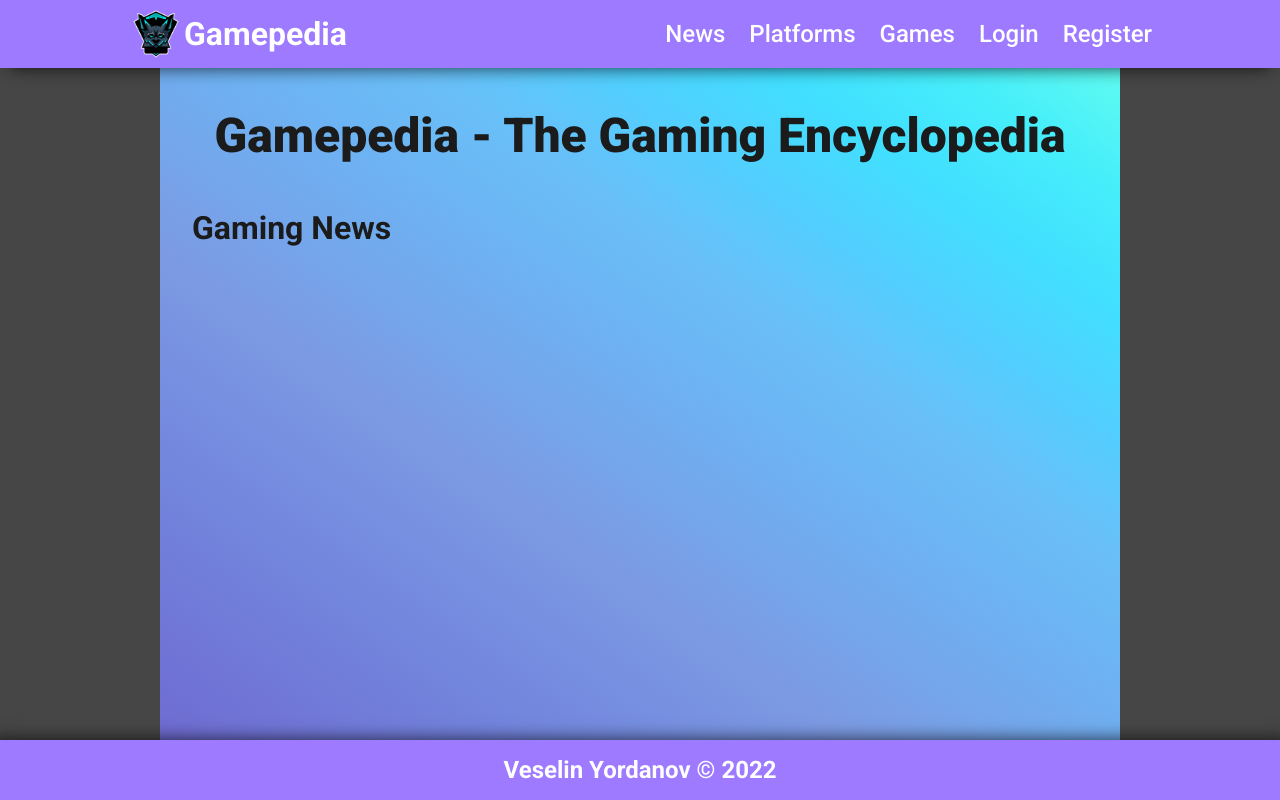
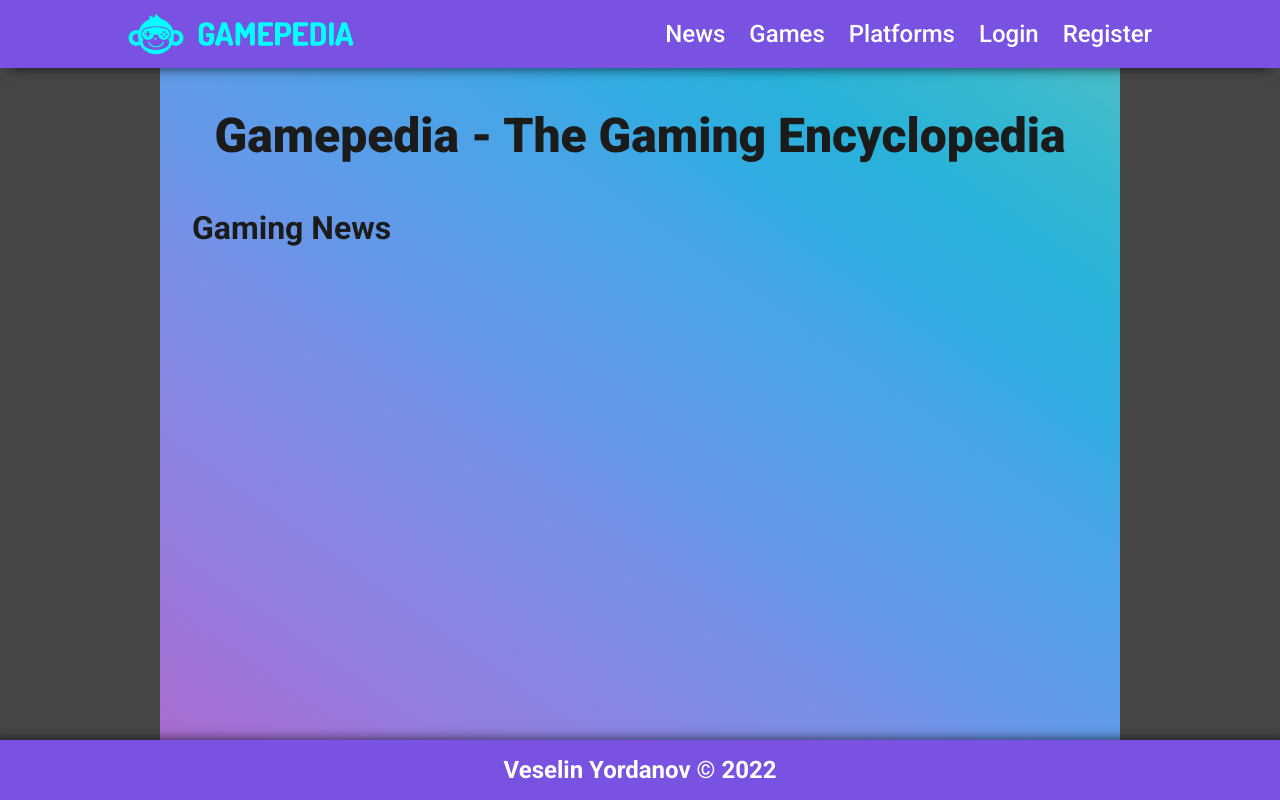
Before and after one commit to Veskata98/Gamepedia-The-Gaming-Encycloepdia, a Node server app: page / in a window 1280 px wide. Run offline with Node 20, Linux system fonts and the light colour scheme; data that the repository does not hold is empty; some libraries are stand-ins or nearby versions.

Commit message:
Logo and favicon remake

```diff
--- a/controllers/homeController.js
+++ b/controllers/homeController.js
@@ -5,8 +5,42 @@ const homeController = Router();
 
 homeController.get('/', async (req, res) => {
     try {
-        const gamingNews = await getNews();
-        // const gamingNews = new Promise();
+        const gamingNews = (await getNews()).slice(0, -1);
+
+        // const gamingNews = [
+        //     {
+        //         title: 'There’s An Elden Ring Jazz Concert Coming Up But You Can’t Go (Or Afford It)',
+        //         date: 'Tue, 18 Oct 2022 04:52:13 +0000',
+        //         description:
+        //             'It’s been a year of video game concerts, hasn’t it? Nintendo’s been going hard on live concerts featuring some of...',
+        //         image: 'https://www.kotaku.com.au/wp-content/uploads/sites/3/2022/10/18/elden-ring-malenia-cover.jpg?quality=80=1280,720',
+        //         link: 'https://www.kotaku.com.au/2022/10/theres-an-elden-ring-jazz-concert-coming-up-but-you-cant-go-or-afford-it/',
+        //     },
+        //     {
+        //         title: 'There’s An Elden Ring Jazz Concert Coming Up But You Can’t Go (Or Afford It)',
+        //         date: 'Tue, 18 Oct 2022 04:52:13 +0000',
+        //         description:
+        //             'It’s been a year of video game concerts, hasn’t it? Nintendo’s been going hard on live concerts featuring some of...',
+        //         image: 'https://www.kotaku.com.au/wp-content/uploads/sites/3/2022/10/18/elden-ring-malenia-cover.jpg?quality=80=1280,720',
+        //         link: 'https://www.kotaku.com.au/2022/10/theres-an-elden-ring-jazz-concert-coming-up-but-you-cant-go-or-afford-it/',
+        //     },
+        //     {
+        //         title: 'There’s An Elden Ring Jazz Concert Coming Up But You Can’t Go (Or Afford It)',
+        //         date: 'Tue, 18 Oct 2022 04:52:13 +0000',
+        //         description:
+        //             'It’s been a year of video game concerts, hasn’t it? Nintendo’s been going hard on live concerts featuring some of...',
+        //         image: 'https://www.kotaku.com.au/wp-content/uploads/sites/3/2022/10/18/elden-ring-malenia-cover.jpg?quality=80=1280,720',
+        //         link: 'https://www.kotaku.com.au/2022/10/theres-an-elden-ring-jazz-concert-coming-up-but-you-cant-go-or-afford-it/',
+        //     },
+        //     {
+        //         title: 'There’s An Elden Ring Jazz Concert Coming Up But You Can’t Go (Or Afford It)',
+        //         date: 'Tue, 18 Oct 2022 04:52:13 +0000',
+        //         description:
+        //             'It’s been a year of video game concerts, hasn’t it? Nintendo’s been going hard on live concerts featuring some of...',
+        //         image: 'https://www.kotaku.com.au/wp-content/uploads/sites/3/2022/10/18/elden-ring-malenia-cover.jpg?quality=80=1280,720',
+        //         link: 'https://www.kotaku.com.au/2022/10/theres-an-elden-ring-jazz-concert-coming-up-but-you-cant-go-or-afford-it/',
+        //     },
+        // ];
 
         gamingNews.forEach((x) => {
             x.date = x.date.toLocaleString();
--- a/static/styles/auth.css
+++ b/static/styles/auth.css
@@ -1,6 +1,6 @@
 .login-section,
 .register-section {
-    height: calc(100vh - 8rem);
+    height: 80%;
 
     display: flex;
     flex-direction: column;
@@ -14,7 +14,7 @@
     padding: 20px;
     background: rgb(161, 161, 161);
     border-radius: 5px;
-    border-top: 5px solid #9d7aff;
+    border-top: 5px solid #7952e2;
     margin: 0 auto;
 }
 
@@ -60,14 +60,14 @@
 .register-block input:active,
 .login-block input:focus,
 .register-block input:focus {
-    border: 1px solid #9d7aff;
+    border: 1px solid #7952e2;
 }
 
 .login-block button,
 .register-block button {
     width: 100%;
     height: 40px;
-    background: #9d7aff;
+    background: #7952e2;
     box-sizing: border-box;
     border-radius: 5px;
     border: 1px solid #45d4f8;
@@ -90,5 +90,5 @@
 }
 
 .auth-redirect-link:hover {
-    color: #9d7aff;
+    color: #7952e2;
 }
--- a/static/styles/footer.css
+++ b/static/styles/footer.css
@@ -1,12 +1,12 @@
 .footer {
-    background-color: #9d7aff;
+    background-color: #7952e2;
     color: #fff;
     text-align: center;
     position: relative;
     z-index: 2;
-    box-shadow: 0px 10px 17px 10px rgba(0, 0, 0, 0.75);
-    -webkit-box-shadow: 0px 10px 17px 10px rgba(0, 0, 0, 0.75);
-    -moz-box-shadow: 0px 10px 17px 10px rgba(0, 0, 0, 0.75);
+    box-shadow: 0px 10px 12px 10px rgba(0, 0, 0, 0.75);
+    -webkit-box-shadow: 0px 10px 12px 10px rgba(0, 0, 0, 0.75);
+    -moz-box-shadow: 0px 10px 12px 10px rgba(0, 0, 0, 0.75);
 }
 
 .footer-rights {
--- a/static/styles/header.css
+++ b/static/styles/header.css
@@ -1,10 +1,10 @@
 .header {
-    background-color: #9d7aff;
+    background-color: #7952e2;
     position: relative;
     z-index: 2;
-    box-shadow: 0px 10px 17px -10px rgba(0, 0, 0, 0.75);
-    -webkit-box-shadow: 0px 10px 17px -10px rgba(0, 0, 0, 0.75);
-    -moz-box-shadow: 0px 10px 17px -10px rgba(0, 0, 0, 0.75);
+    box-shadow: 0px 10px 12px -10px rgba(0, 0, 0, 0.75);
+    -webkit-box-shadow: 0px 10px 12px -10px rgba(0, 0, 0, 0.75);
+    -moz-box-shadow: 0px 10px 12px -10px rgba(0, 0, 0, 0.75);
 }
 
 .header-nav {
@@ -25,8 +25,12 @@
     align-items: center;
 }
 
-.header-logo-img {
+.header-brand-logo {
     width: 3.5rem;
+    margin-right: 0.75rem;
+}
+.header-brand-name {
+    width: 10rem;
 }
 
 .header-logo-title {
@@ -43,6 +47,11 @@
     gap: 1.5rem;
 }
 
+.header-item:first-of-type {
+    display: flex;
+    align-items: center;
+}
+
 .header-item a {
     text-decoration: none;
     font-size: 1.5rem;
@@ -53,3 +62,30 @@
 .header-item a:hover {
     text-decoration: underline;
 }
+
+.header-item-username {
+    text-decoration: none;
+    font-size: 1.3rem;
+    font-weight: 500;
+    color: #00ffff;
+}
+
+.header-logout-form {
+    margin: 0;
+}
+
+.logout-btn {
+    text-decoration: none;
+    font-size: 1.5rem;
+    color: #fff;
+    font-weight: 500;
+    cursor: pointer;
+    border: none;
+    background: none;
+
+    line-height: 1.45;
+}
+
+.logout-btn:hover {
+    text-decoration: underline;
+}
--- a/static/styles/style.css
+++ b/static/styles/style.css
@@ -23,18 +23,18 @@ main {
     margin: auto;
     background-image: linear-gradient(
         to right top,
-        #6f6bd1,
-        #7077d7,
-        #7283dc,
-        #768fe0,
-        #7c9ae3,
-        #74a7ec,
-        #6db3f3,
-        #69bff8,
-        #52cffe,
-        #41dfff,
-        #46eefa,
-        #5ffbf1
+        #a96bd1,
+        #9d75d9,
+        #917fdf,
+        #8587e3,
+        #7a8fe6,
+        #6897e8,
+        #589ee9,
+        #49a4e7,
+        #32ace2,
+        #28b2da,
+        #34b8d1,
+        #49bcc6
     );
     min-height: calc(100vh - 8rem);
 }
--- a/views/gamesSection.hbs
+++ b/views/gamesSection.hbs
@@ -10,7 +10,7 @@
     </div>
     <div class="games-section-main-wrapper">
         <div class="games-show-options">
-            <h3>Platofrms</h3>
+            <h3>Platforms</h3>
             <ul class="games-show-options-list" role="list">
                 <li class="games-show-options-item {{#if links.[0]}} active {{/if}}"><a href="/games/pc">PC</a></li>
                 <li class="games-show-options-item {{#if links.[1]}} active {{/if}}"><a href="/games/playstation5">PlayStation 5</a></li>
--- a/views/home.hbs
+++ b/views/home.hbs
@@ -7,15 +7,20 @@
         {{#each news}}
             <article class='home-news-article'>
                 <img src='{{image}}' alt='news_img' class='home-news-article-img' />
+                <div class='home-news-article-text'>
                     <h3 class='home-news-article-title'>
                         {{title}}
                     </h3>
                     <p class='home-news-article-date'>
                         {{date}}
                     </p>
+                    <p class='home-news-article-desc'>
+                        {{description}}
+                    </p>
                     <a href='{{link}}' class='home-news-article-link' target='_blank'>
-                    Read More...
+                        Read More
                     </a>
+                </div>
             </article>
         {{/each}}
     </div>
--- a/views/layouts/main.hbs
+++ b/views/layouts/main.hbs
@@ -13,26 +13,30 @@
             <nav class='header-nav'>
                 <a class='header-link' href='/'>
                     <div class='header-logo-container'>
-                        <img class='header-logo-img' src='/static/assets/Logo.png' alt='logo-img' />
-                        <h1 class='header-logo-title'>
-                            Gamepedia
-                        </h1>
+                        <img class='header-brand-logo' src='/static/assets/Logo.png' alt='brand-img' />
+                        <img class='header-brand-name' src='/static/assets/gemepedia-text-logo.png' alt='brand-name' />
                     </div>
                 </a>
+
                 <ul class='header-list' role='list'>
+                    {{#if hasUser}}
+                        <li class='header-item'>
+                            <p class='header-item-username'>{{username}}</p>
+                        </li>
+                    {{/if}}
                     <li class='header-item'>
                         <a href='/'>
                             News
                         </a>
                     </li>
                     <li class='header-item'>
-                        <a href='/platforms'>
-                            Platforms
+                        <a href='/games'>
+                            Games
                         </a>
                     </li>
                     <li class='header-item'>
-                        <a href='/games'>
-                            Games
+                        <a href='/platforms'>
+                            Platforms
                         </a>
                     </li>
 
@@ -43,9 +47,9 @@
                             </a>
                         </li>
                         <li class='header-item'>
-                            <a href='/auth/logout'>
-                                Logout
-                            </a>
+                            <form class='header-logout-form' action='/auth/logout' method='post'>
+                                <button class='logout-btn'>Logout</button>
+                            </form>
                         </li>
                     {{else}}
                         <li class='header-item'>
```
Also changed, not shown: controllers/authController.js (+5 -5 lines), controllers/gamesController.js (+12 -11 lines), services/gameService.js (+25 -8 lines), static/styles/home.css (+26 -12 lines), favicon.ico, static/assets/Logo.png, static/assets/gemepedia-text-logo.png (added). Lines whose indentation alone changed are shown as unchanged.
